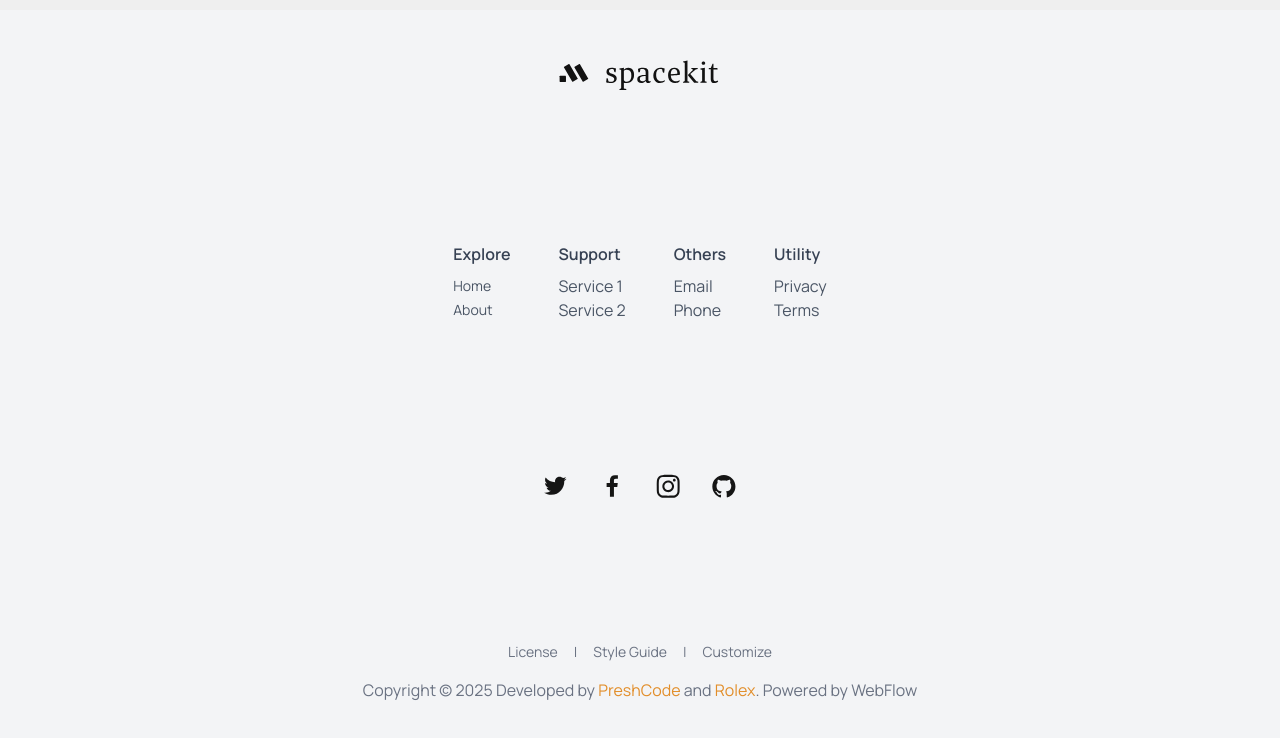
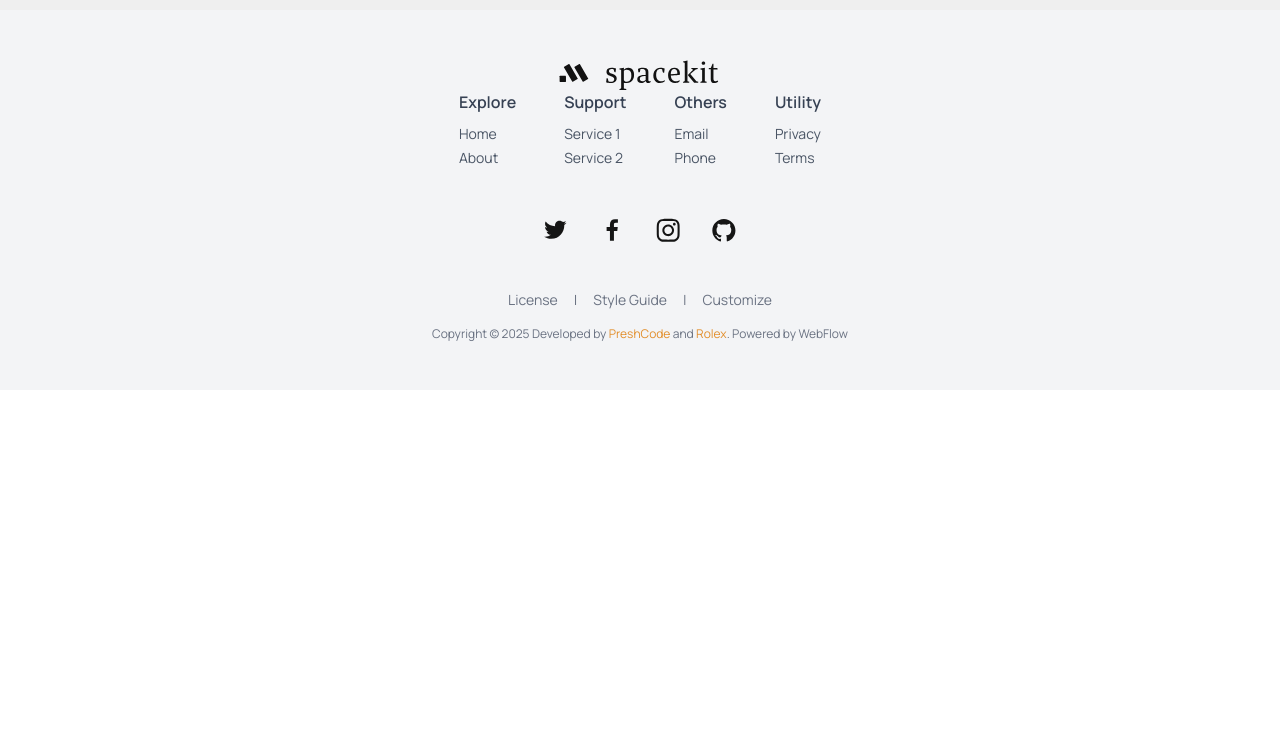
Before and after one commit to rowleks/spacekit, a Next.js app: page /faq in a window 1280 px wide. Shown: the part 911-1649 px from the top of the page. After the commit the page ends 1301 px from the top, so only its background shows below. Built offline with nearby package versions, Linux system fonts and the light colour scheme.

Commit message:
added changes

```diff
--- a/src/app/page.tsx
+++ b/src/app/page.tsx
@@ -1,6 +1,8 @@
 "use client";
-import React from "react";
+import React, { useEffect } from "react";
 // import { BrowserRouter as Router, Routes, Route, Link } from 'react-router-dom';
+import AOS from "aos";
+import "aos/dist/aos.css";
 
 import Faq from "@/components/faq/Faq";
 import Footer from "@/components/footer/Footer";
@@ -10,8 +12,12 @@ import Site from "@/components/site/Site";
 // import Product from './Product/page';
 
 function App() {
+  useEffect(() => {
+    AOS.init({ duration: 1200 });
+  }, []); // The empty dependency array ensures this runs only once after the initial render
+
   return (
-    <div>
+    <div className="overflow-hidden">
       <Hero />
       <Site />
       <Headline />
--- a/src/components/footer/Footer.tsx
+++ b/src/components/footer/Footer.tsx
@@ -3,60 +3,47 @@ import React from "react";
 
 const Footer = () => {
   return (
-    <div className="bg-gray-100 py-12 px-4 md:px-6 lg:px-8">
-      {" "}
-      {/* Added background and padding */}
-      <div className="max-w-6xl mx-auto flex flex-col items-center justify-center">
-        {" "}
-        {/* Centered content */}
-        <div className="mb-8">
-          <img src="./logo.svg" alt="Logo" className="h-8" />{" "}
-          {/* Adjusted logo size */}
+    <footer className="bg-gray-100 py-8 md:py-12 px-4 md:px-6 lg:px-8">
+      <div className="max-w-6xl mx-auto flex flex-col items-center justify-center space-y-8 md:space-y-12">
+        <div className="mb-0">
+          <img src="./logo.svg" alt="Logo" className="h-8" />
         </div>
-        <div className="flex justify-center gap-12 mb-8 pt-30">
-          {" "}
-          {/* Increased gap for better spacing */}
+        <div className="flex flex-wrap justify-center gap-x-8 gap-y-4 md:gap-x-12 md:gap-y-6">
           <div>
-            <h6 className="font-semibold text-gray-700 mb-2">Explore</h6>{" "}
-            {/* Improved heading style */}
+            <h6 className="font-semibold text-gray-700 mb-2">Explore</h6>
             <div className="leading-6 text-sm text-gray-600">
-              {" "}
-              {/* Adjusted text styles */}
               <p>Home</p>
               <p>About</p>
             </div>
           </div>
           <div>
             <h6 className="font-semibold text-gray-700 mb-2">Support</h6>
-            <div className="leading-6 text-m text-gray-600">
+            <div className="leading-6 text-sm text-gray-600">
               <p>Service 1</p>
               <p>Service 2</p>
             </div>
           </div>
           <div>
             <h6 className="font-semibold text-gray-700 mb-2">Others</h6>
-            <div className="leading-6 text-m text-gray-600">
+            <div className="leading-6 text-sm text-gray-600">
               <p>Email</p>
               <p>Phone</p>
             </div>
           </div>
           <div>
             <h6 className="font-semibold text-gray-700 mb-2">Utility</h6>
-            <div className="leading-6 text-m text-gray-600">
+            <div className="leading-6 text-sm text-gray-600">
               <p>Privacy</p>
               <p>Terms</p>
             </div>
           </div>
         </div>
-        <div className="flex justify-center gap-8 mb-6 pt-30">
-          {" "}
-          {/* Adjusted gap and margin */}
+        <div className="flex justify-center gap-6 md:gap-8">
           <img
             src="./twitter.svg"
             alt="Twitter"
             className="w-6 h-6 text-gray-500 cursor-pointer"
-          />{" "}
-          {/* Added text color */}
+          />
           <img
             src="./fb.svg"
             alt="Facebook"
@@ -73,14 +60,14 @@ const Footer = () => {
             className="w-6 h-6 text-gray-500 cursor-pointer"
           />
         </div>
-        <div className="flex justify-center gap-4 mb-4 text-sm text-gray-500 pt-30">
+        <div className="flex flex-col md:flex-row justify-center items-center gap-4 mb-4 text-sm text-gray-500">
           <p>License</p>
           <span>|</span>
           <p>Style Guide</p>
           <span>|</span>
           <p>Customize</p>
         </div>
-        <p className="text-x text-gray-500 text-center">
+        <p className="text-xs text-gray-500 text-center">
           Copyright © {new Date().getFullYear()} Developed by{" "}
           <Link
             href="https://my-portfolio-iota-gold-71.vercel.app/"
@@ -98,7 +85,7 @@ const Footer = () => {
           . Powered by WebFlow
         </p>
       </div>
-    </div>
+    </footer>
   );
 };
 
--- a/src/components/headline/Headline.tsx
+++ b/src/components/headline/Headline.tsx
@@ -5,7 +5,7 @@ import ProductCard from "../productcard/ProductCard";
 const Headline = () => {
   return (
     <div className="bg-gray">
-      <div className="mx-auto max-w-7xl px-4 py-6 ">
+      <div data-aos="fade-up" className="mx-auto max-w-7xl px-4 py-6 ">
         {" "}
         {/* Outer div, not flexed */}
         <div className="flex justify-between items-center mb-12">
--- a/src/components/navbar/Navbar.tsx
+++ b/src/components/navbar/Navbar.tsx
@@ -10,7 +10,7 @@ export default function Navbar() {
   };
 
   return (
-    <nav className="bg-nav backdrop-filter backdrop-blur-lg rounded-[1.375rem] py-4 px-9 mt-5">
+    <nav  data-aos="fade-in" className="bg-nav backdrop-filter backdrop-blur-lg rounded-[1.375rem] py-4 px-9 mt-5">
       <div className="flex justify-between items-center">
         <Link href="/">
           <img src="./spacekit-logo.png" alt="logo" width={128} />
--- a/src/components/productcard/ProductCard.tsx
+++ b/src/components/productcard/ProductCard.tsx
@@ -2,7 +2,7 @@ import React from "react";
 
 const ProductCard = () => {
   return (
-    <div className="grid grid-cols-1 md:grid-cols-3 items-center gap-4 mt-4 w-full">
+    <div data-aos="fade-in" className="grid grid-cols-1 md:grid-cols-3 items-center gap-4 mt-4 w-full">
       <div className="bg-white rounded-lg shadow-md overflow-hidden w-full">
         <img
           src="./space-kit-bag-2.jpg"
```
